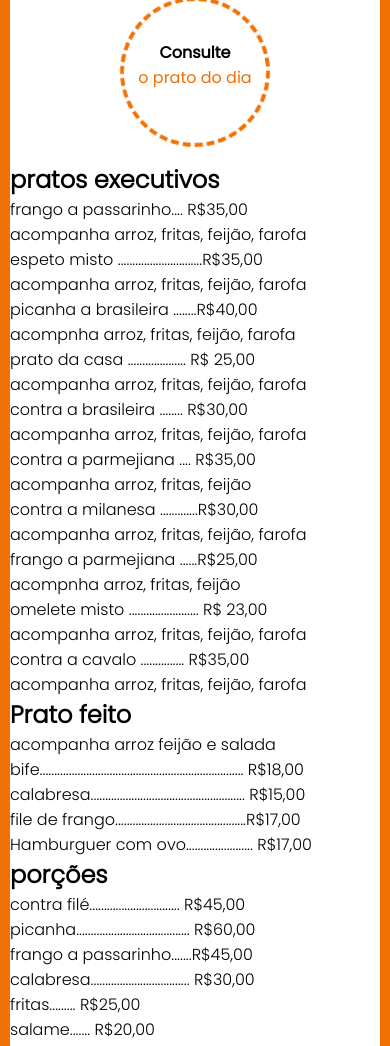
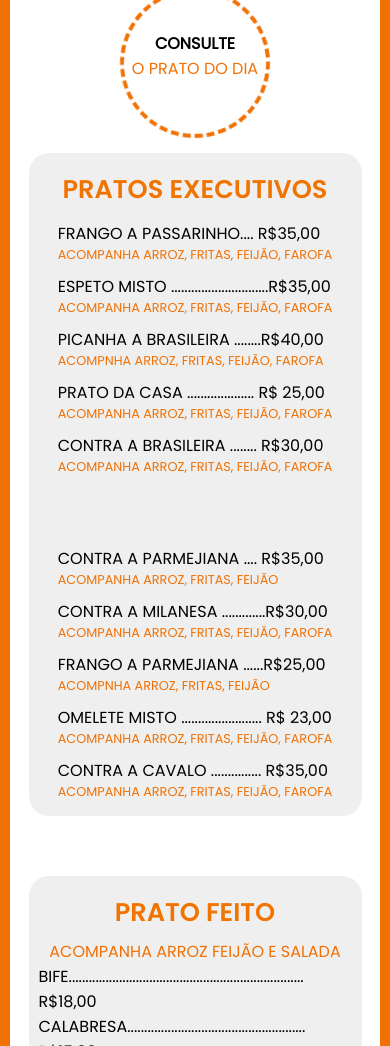
Before and after one commit to KaessSantos/Cardapio, a plain HTML site: page index.html in a window 390 px wide. Shown: the part 197-1243 px from the top of the page. Drawn offline with Linux system fonts and the light colour scheme.

Commit message:
ajustando as colunas

```diff
--- a/assets/_main.scss
+++ b/assets/_main.scss
@@ -13,3 +13,139 @@ body>p{
    text-transform: capitalize;
    padding: 5px;
 }
+
+.section-on{
+    display: flex;
+    flex-direction: column;
+    justify-content: center;
+    align-items: center;
+
+    .executive-container{
+        display: flex;
+        flex-direction: row;
+        gap: 60px;
+    }
+}
+
+.container--info{
+    display: flex;
+    flex-direction: column;
+    justify-content: center;
+    align-items: center;
+    gap: 60px;
+}
+
+
+.pratos-info{
+    padding: 5px;
+    :last-child{
+        color: $abobora;
+        font-size: 0.8rem;
+    }
+}
+
+
+.section-twu>p{
+    color: $abobora;
+}
+
+.section-twry{
+    h2{
+        text-align: center;
+    }
+}
+
+.section-porc{
+    display: flex;
+    flex-direction: row;
+    gap: 60px;
+}
+
+
+
+.drink-ajust{
+    display: flex;
+    flex-direction: row;
+    gap: 60px;
+}
+
+.section-drink{
+    margin-bottom: 50px;
+}
+
+.col{
+    background-color: rgba(228, 227, 227, 0.575);
+    width: 90%;
+    display: flex;
+    flex-direction: column;
+    justify-content: center;
+    align-items: center;
+    border-radius: 20px;
+    padding: 10px;
+}
+
+
+@media screen and (max-width: 992px){
+    .section-on{
+        display: flex;
+        flex-direction: column;
+        justify-content: center;
+        align-items: center;
+
+        .executive-container{
+            display: flex;
+            flex-direction: column;
+            gap: 60px;
+        }
+
+        .pratos-info{
+            :first-child{
+                font-size: 1.5rem;
+            }
+
+            :last-child{
+                font-size: 1rem;
+            }
+        }
+    }
+}
+
+
+@media screen and (max-width:600px){
+    .section-on{
+        display: flex;
+        flex-direction: column;
+        justify-content: center;
+        align-items: center;
+
+        h2{
+            font-size: 1.6rem;
+        }
+
+        .executive-container{
+            display: flex;
+            flex-direction: column;
+            gap: 60px;
+        }
+
+        .pratos-info{
+            :first-child{
+                font-size: 1rem;
+            }
+
+            :last-child{
+                font-size: 0.8rem;
+            }
+        }
+    }
+
+    .section-porc{
+        display: flex;
+        flex-direction: column;
+        gap: 60px;
+    }
+
+  .carda{
+    font-size: 4rem;
+  }
+}
--- a/index.html
+++ b/index.html
@@ -9,7 +9,7 @@
     <title>Recanto Paraiso</title>
 </head>
 <body>
-    <p>cardápio</p>
+    <p class="carda">cardápio</p>
     <div class="container">
         <!-- <img class="img-prato" src="files/imagens/img-executive-removebg-preview.png" alt="">
         <img class="img-porc" src="files/imagens/porcoes-tabua-mista-mineira-removebg-preview.png" alt="" > -->
@@ -21,7 +21,8 @@
                 <p class="loaP"><span>Consulte</span> o prato do dia</p>
             </div>
         </header>
-        <div class="section-on">
+        <div class="container--info">
+            <div class="section-on col">
                 <h2>pratos executivos</h2>
                 <div class="executive-container">
                     <div class="col-on">
@@ -70,11 +71,9 @@
                     </div>
                 </div>
             </div>
-
-        <div class="section-twu">
+            <div class="section-twu col">
                 <h2>Prato feito</h2>
                 <p>acompanha arroz feijão e salada</p>
-
                 <div class="section-pf">
                     <p>bife...................................................................... R$18,00</p>
                     <p>calabresa..................................................... R$15,00</p>
@@ -82,7 +81,6 @@
                     <p>Hamburguer com ovo....................... R$17,00</p>
                 </div>
             </div>
-
             <div class="section-twry">
                 <h2>porções</h2>
                 <div class="section-porc">
@@ -99,9 +97,7 @@
                     </div>
                 </div>
             </div>
-
-
-        <div class="section-drink">
+            <div class="section-drink col">
                 <!-- <img class="coca" src="files/imagens/coca.png" alt="">
                 <img class="heineken" src="files/imagens/heineken.png" alt=""> -->
                 <h2>bebidas</h2>
@@ -118,6 +114,7 @@
                     </div>
                 </div>
             </div>
+        </div>
 
     </div>
 
--- a/style.scss
+++ b/style.scss
@@ -22,10 +22,33 @@ body{
 @media screen and (max-width: 600px){
     body{
         padding: 10px 10px;
+
+        h2{
+            font-size: 1.6rem;
+        }
+
+        p{
+            font-size: 1rem;
+        }
+
     }
 }
 
 
+
+h2{
+    font-size: 3rem;
+    text-transform: uppercase;
+    color: $orange;
+    padding: 7px;
+    font-family: poppins-semibold;
+}
+
+p{
+    text-transform: uppercase;
+    font-family: poppins-regular;
+    font-size: 1.2rem;
+}
 
 a{
     cursor: pointer;
```
Also changed, not shown: style.css, 1 other file. Lines whose indentation alone changed are shown as unchanged.
